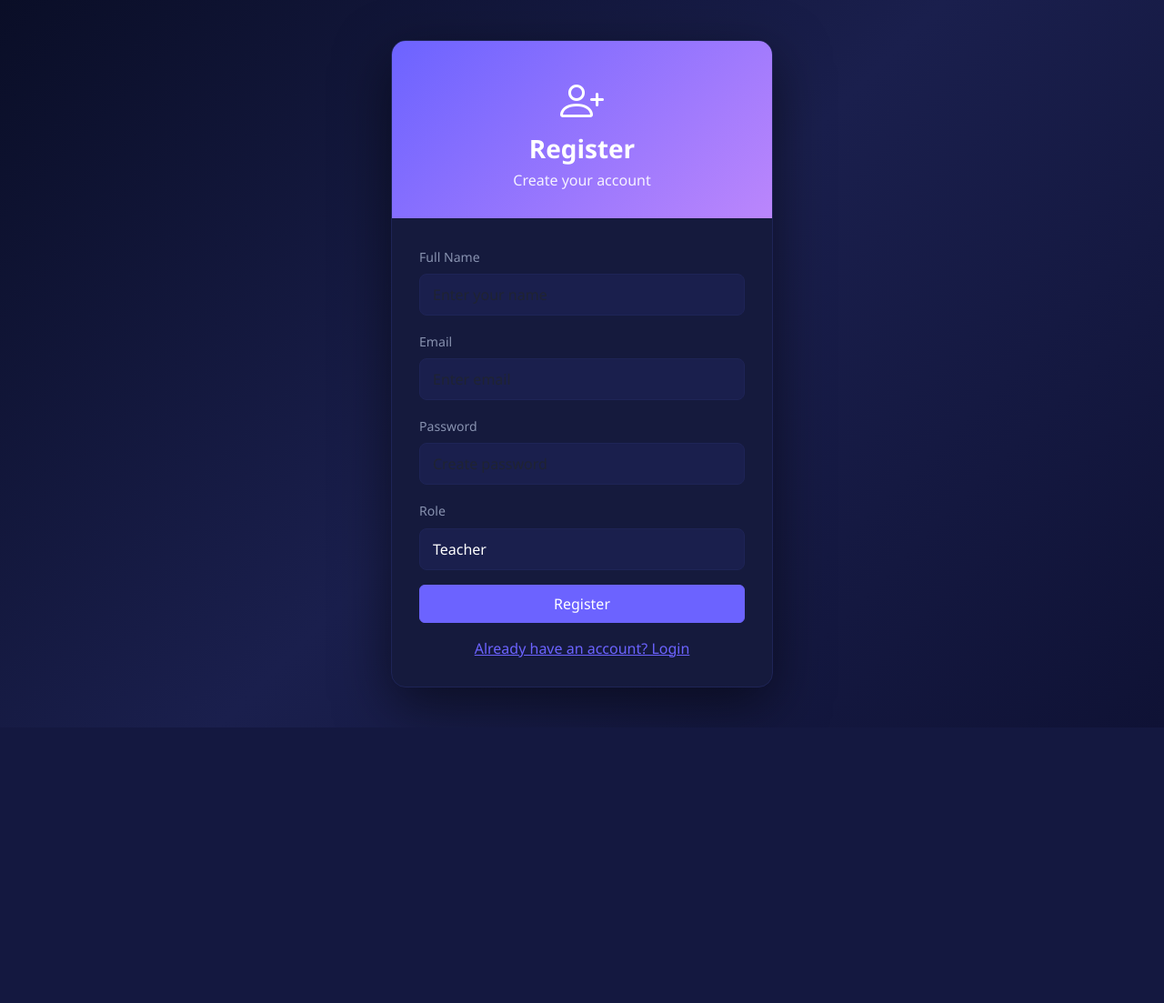
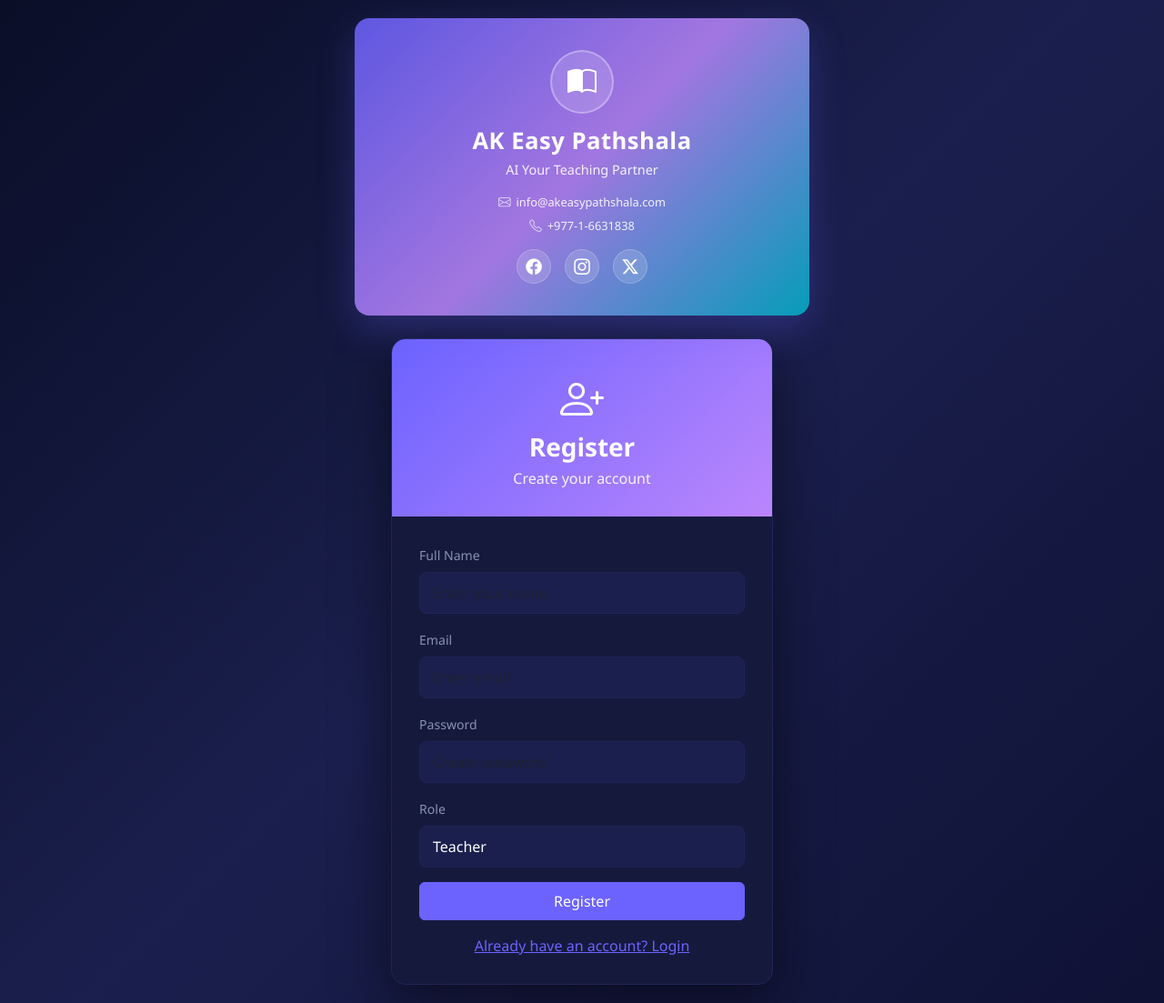
Before and after one commit to anilkurmi/AK-Easy-Pathshala-2027, a Flask app: page /register in a window 1280 px wide. Shown: the whole page at 91% size. Before the commit the page ends 800 px from the top, so only its background shows below. Run offline with Flask 3, Linux system fonts and the light colour scheme.

Commit message:
Add CDC logo, modern banner with social links, and site config

```diff
--- a/app.py
+++ b/app.py
@@ -17,6 +17,17 @@ db.init_app(app)
 login_manager = LoginManager()
 login_manager.init_app(app)
 login_manager.login_view = 'login'
+
+
+@app.context_processor
+def inject_site_config():
+    return {
+        'SOCIAL_FACEBOOK': app.config.get('SOCIAL_FACEBOOK'),
+        'SOCIAL_INSTAGRAM': app.config.get('SOCIAL_INSTAGRAM'),
+        'SOCIAL_TWITTER': app.config.get('SOCIAL_TWITTER'),
+        'SITE_EMAIL': app.config.get('SITE_EMAIL'),
+        'SITE_PHONE': app.config.get('SITE_PHONE'),
+    }
 
 @login_manager.user_loader
 def load_user(user_id):
--- a/config.py
+++ b/config.py
@@ -8,3 +8,8 @@ class Config:
     SQLALCHEMY_TRACK_MODIFICATIONS = False
     UPLOAD_FOLDER = os.path.join(basedir, 'static', 'uploads')
     MAX_CONTENT_LENGTH = 16 * 1024 * 1024
+    SOCIAL_FACEBOOK = os.environ.get('SOCIAL_FACEBOOK') or 'https://facebook.com/akeasypathshala'
+    SOCIAL_INSTAGRAM = os.environ.get('SOCIAL_INSTAGRAM') or 'https://instagram.com/akeasypathshala'
+    SOCIAL_TWITTER = os.environ.get('SOCIAL_TWITTER') or 'https://twitter.com/akeasypathshala'
+    SITE_EMAIL = os.environ.get('SITE_EMAIL') or 'info@akeasypathshala.com'
+    SITE_PHONE = os.environ.get('SITE_PHONE') or '+977-1-6631838'
--- a/static/css/style.css
+++ b/static/css/style.css
@@ -274,6 +274,111 @@ body {
     align-items: center;
     justify-content: center;
     background: linear-gradient(135deg, #0a0e27 0%, #1a1f4d 50%, #0f1235 100%);
+    flex-direction: column;
+    padding: 20px;
+}
+
+.front-banner {
+    width: 100%;
+    max-width: 500px;
+    margin-bottom: 25px;
+    border-radius: 16px;
+    overflow: hidden;
+    position: relative;
+    box-shadow: 0 15px 40px rgba(108, 99, 255, 0.25);
+}
+
+.front-banner .banner-overlay {
+    position: absolute;
+    top: 0; left: 0; right: 0; bottom: 0;
+    background: linear-gradient(135deg, rgba(108, 99, 255, 0.85) 0%, rgba(187, 134, 252, 0.85) 50%, rgba(0, 188, 212, 0.8) 100%);
+    z-index: 1;
+}
+
+.front-banner .banner-content {
+    position: relative;
+    z-index: 2;
+    padding: 35px 25px;
+    text-align: center;
+}
+
+.front-banner .banner-logo {
+    width: 70px;
+    height: 70px;
+    background: rgba(255,255,255,0.15);
+    backdrop-filter: blur(10px);
+    border-radius: 50%;
+    display: flex;
+    align-items: center;
+    justify-content: center;
+    margin: 0 auto 15px;
+    font-size: 2rem;
+    color: #fff;
+    border: 2px solid rgba(255,255,255,0.3);
+}
+
+.front-banner .banner-title {
+    font-size: 1.6rem;
+    font-weight: 700;
+    color: #fff;
+    margin: 0 0 5px;
+    letter-spacing: 0.5px;
+}
+
+.front-banner .banner-tagline {
+    font-size: 0.9rem;
+    color: rgba(255,255,255,0.9);
+    margin: 0 0 15px;
+    font-weight: 400;
+}
+
+.front-banner .banner-info {
+    display: flex;
+    flex-direction: column;
+    gap: 6px;
+    margin-bottom: 15px;
+}
+
+.front-banner .banner-info span {
+    color: rgba(255,255,255,0.9);
+    font-size: 0.8rem;
+    display: flex;
+    align-items: center;
+    justify-content: center;
+    gap: 6px;
+}
+
+.front-banner .banner-info i {
+    font-size: 0.85rem;
+    opacity: 0.8;
+}
+
+.front-banner .banner-social {
+    display: flex;
+    justify-content: center;
+    gap: 15px;
+}
+
+.front-banner .banner-social a {
+    width: 38px;
+    height: 38px;
+    background: rgba(255,255,255,0.15);
+    backdrop-filter: blur(10px);
+    border-radius: 50%;
+    display: flex;
+    align-items: center;
+    justify-content: center;
+    color: #fff;
+    font-size: 1.1rem;
+    text-decoration: none;
+    transition: all 0.3s;
+    border: 1px solid rgba(255,255,255,0.2);
+}
+
+.front-banner .banner-social a:hover {
+    background: rgba(255,255,255,0.3);
+    transform: translateY(-3px);
+    box-shadow: 0 5px 15px rgba(0,0,0,0.2);
 }
 
 .login-card {
--- a/templates/auth/register.html
+++ b/templates/auth/register.html
@@ -2,6 +2,25 @@
 {% block title %}Register - AK Easy Pathshala{% endblock %}
 {% block fullpage %}
 <div class="login-page">
+    <div class="front-banner">
+        <div class="banner-overlay"></div>
+        <div class="banner-content">
+            <div class="banner-logo">
+                <i class="bi bi-book-half"></i>
+            </div>
+            <h1 class="banner-title">AK Easy Pathshala</h1>
+            <p class="banner-tagline">AI Your Teaching Partner</p>
+            <div class="banner-info">
+                <span><i class="bi bi-envelope"></i> {{ SITE_EMAIL }}</span>
+                <span><i class="bi bi-telephone"></i> {{ SITE_PHONE }}</span>
+            </div>
+            <div class="banner-social">
+                <a href="{{ SOCIAL_FACEBOOK }}" target="_blank" title="Facebook"><i class="bi bi-facebook"></i></a>
+                <a href="{{ SOCIAL_INSTAGRAM }}" target="_blank" title="Instagram"><i class="bi bi-instagram"></i></a>
+                <a href="{{ SOCIAL_TWITTER }}" target="_blank" title="Twitter"><i class="bi bi-twitter-x"></i></a>
+            </div>
+        </div>
+    </div>
     <div class="login-card">
         <div class="login-header">
             <i class="bi bi-person-plus"></i>
```
Also changed, not shown: templates/auth/login.html (+19 -0 lines), templates/cdc_info.html (+11 -2 lines), static/images/cdc-logo.png (added).
